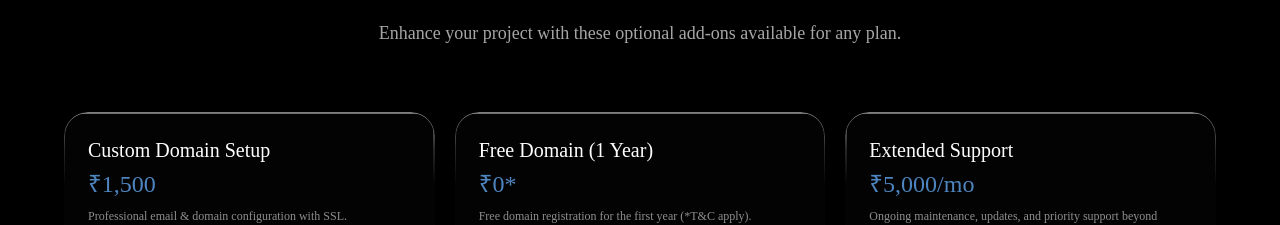
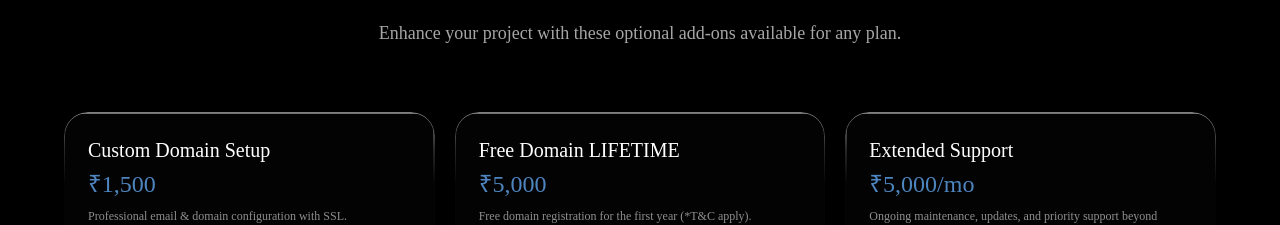
Before and after one commit to arnav27-22/arom-studio, a React (Vite) app: page /pricing in a window 1280 px wide. Shown: the part 3240-3465 px from the top of the page. Built offline with nearby package versions, Linux system fonts and the light colour scheme; a web font is replaced by a local one.

Commit message:
change Free Domain add-on to LIFETIME ₹5,000

```diff
--- a/src/pages/Pricing.tsx
+++ b/src/pages/Pricing.tsx
@@ -141,7 +141,7 @@ export default function Pricing() {
           <div className="grid grid-cols-1 md:grid-cols-3 gap-5">
             {[
               { title: 'Custom Domain Setup', price: '₹1,500', desc: 'Professional email & domain configuration with SSL.' },
-              { title: 'Free Domain (1 Year)', price: '₹0*', desc: 'Free domain registration for the first year (*T&C apply).' },
+              { title: 'Free Domain LIFETIME', price: '₹5,000', desc: 'Free domain registration for the first year (*T&C apply).' },
               { title: 'Extended Support', price: '₹5,000/mo', desc: 'Ongoing maintenance, updates, and priority support beyond included period.' },
               { title: 'Content Writing', price: '₹3,000', desc: 'Professional copywriting for up to 5 pages.' },
               { title: 'Logo & Brand Kit', price: '₹4,500', desc: 'Custom logo design with brand guidelines.' },
```
